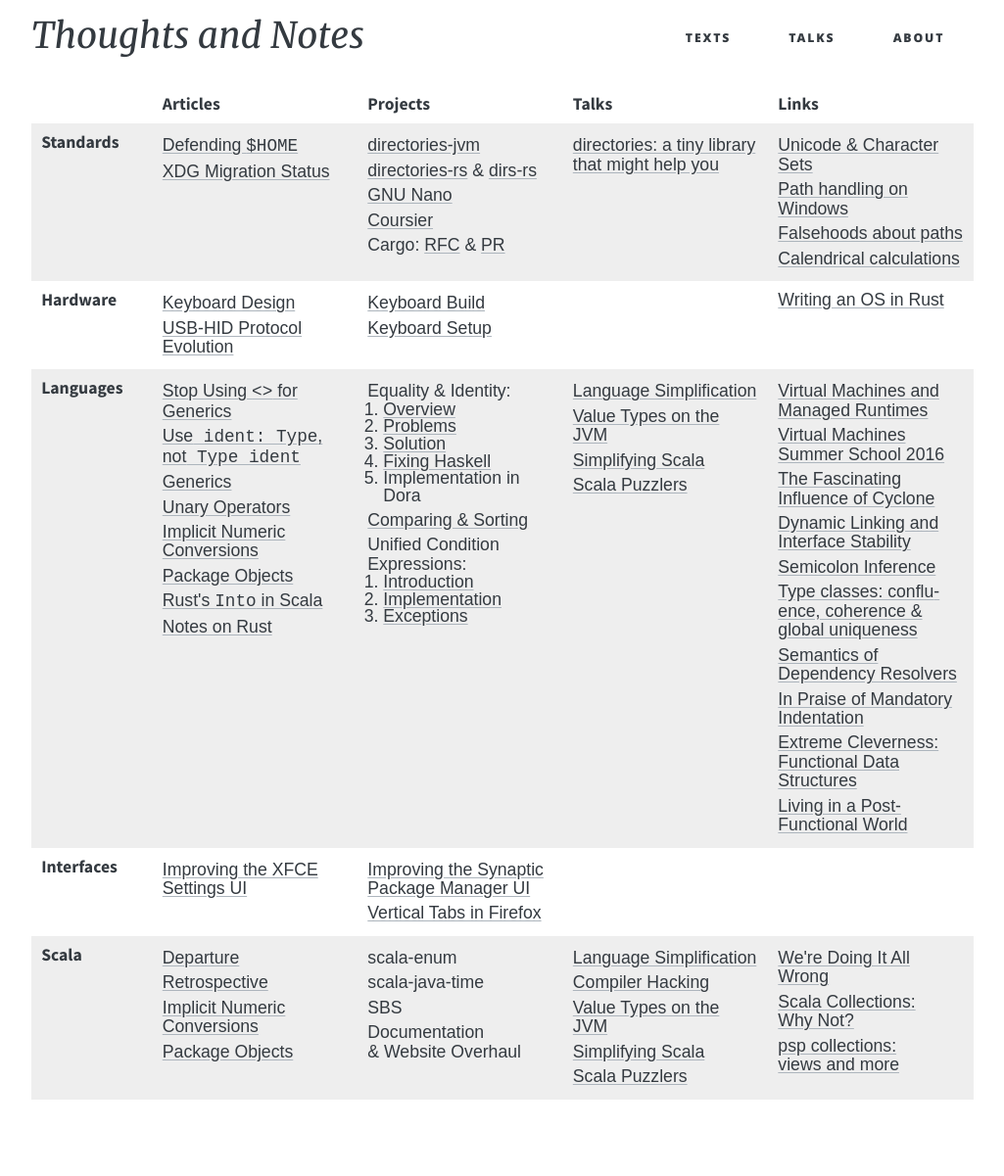
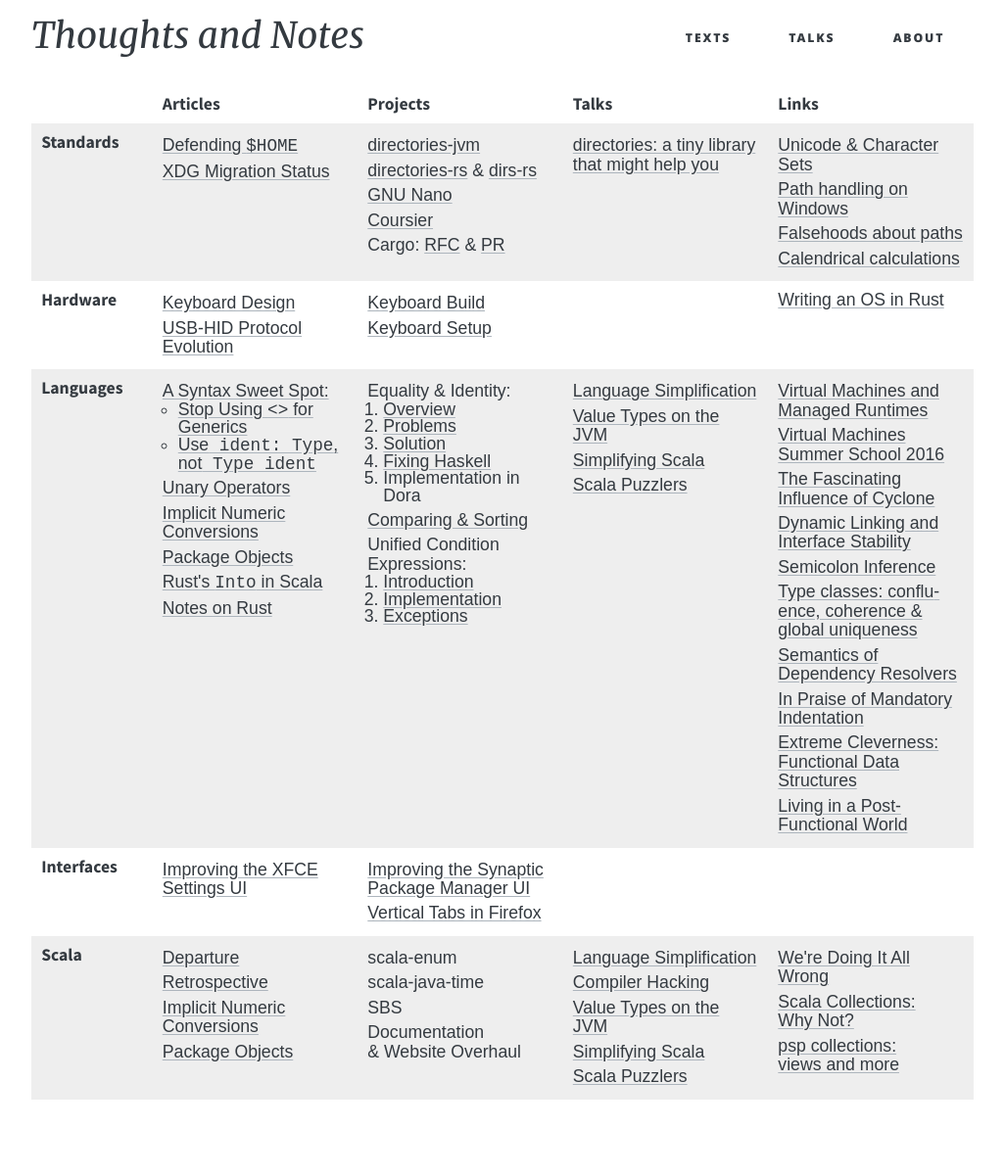
Before and after one commit to soc/soc.me, a Jekyll site: the page built from index.md, in a window 1280 px wide. Shown: the whole page at 98% size, without its empty margins (127-1152 px from the left). Built offline with Jekyll 4.4.1, drawn with Linux system fonts in a browser that asks for light colours; some web fonts are replaced.

Commit message:
change structure in index

```diff
--- a/index.md
+++ b/index.md
@@ -51,9 +51,12 @@
   <tr>
     <th class="table-topic">Languages</th>
     <td>
-      <div><a href="languages/stop-using-for-generics">Stop Using <kbd><></kbd> for Generics</a></div>
-      <div><a href="languages/type-annotations">Use<kbd> ident: Type</kbd>,<br/>not<kbd> Type ident</kbd></a></div>
-      <div><a href="languages/generics">Generics</a></div>
+      <div><a href="languages/generics">A Syntax Sweet Spot:</a>
+        <ul>
+          <li><a href="languages/stop-using-for-generics">Stop Using <kbd><></kbd> for Generics</a></li>
+          <li><a href="languages/type-annotations">Use<kbd> ident: Type</kbd>,<br/>not<kbd> Type ident</kbd></a></li>
+        </ul>
+      </div>
       <div><a href="languages/unary-operators">Unary Operators</a></div>
       <div><a href="languages/implicit-numeric-conversions">Implicit Numeric Conversions</a></div>
       <div><a href="languages/package-objects">Package Objects</a></div>
```
